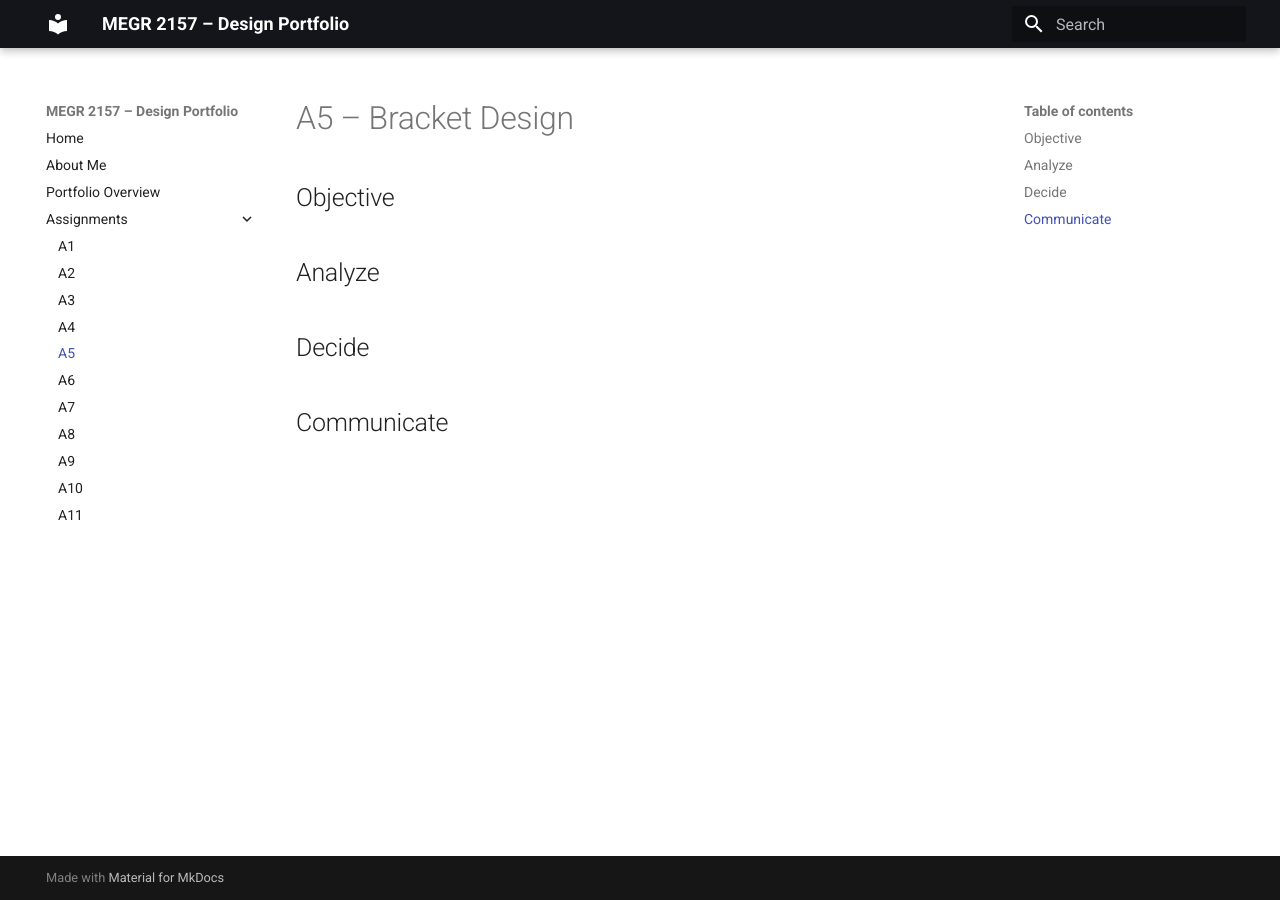
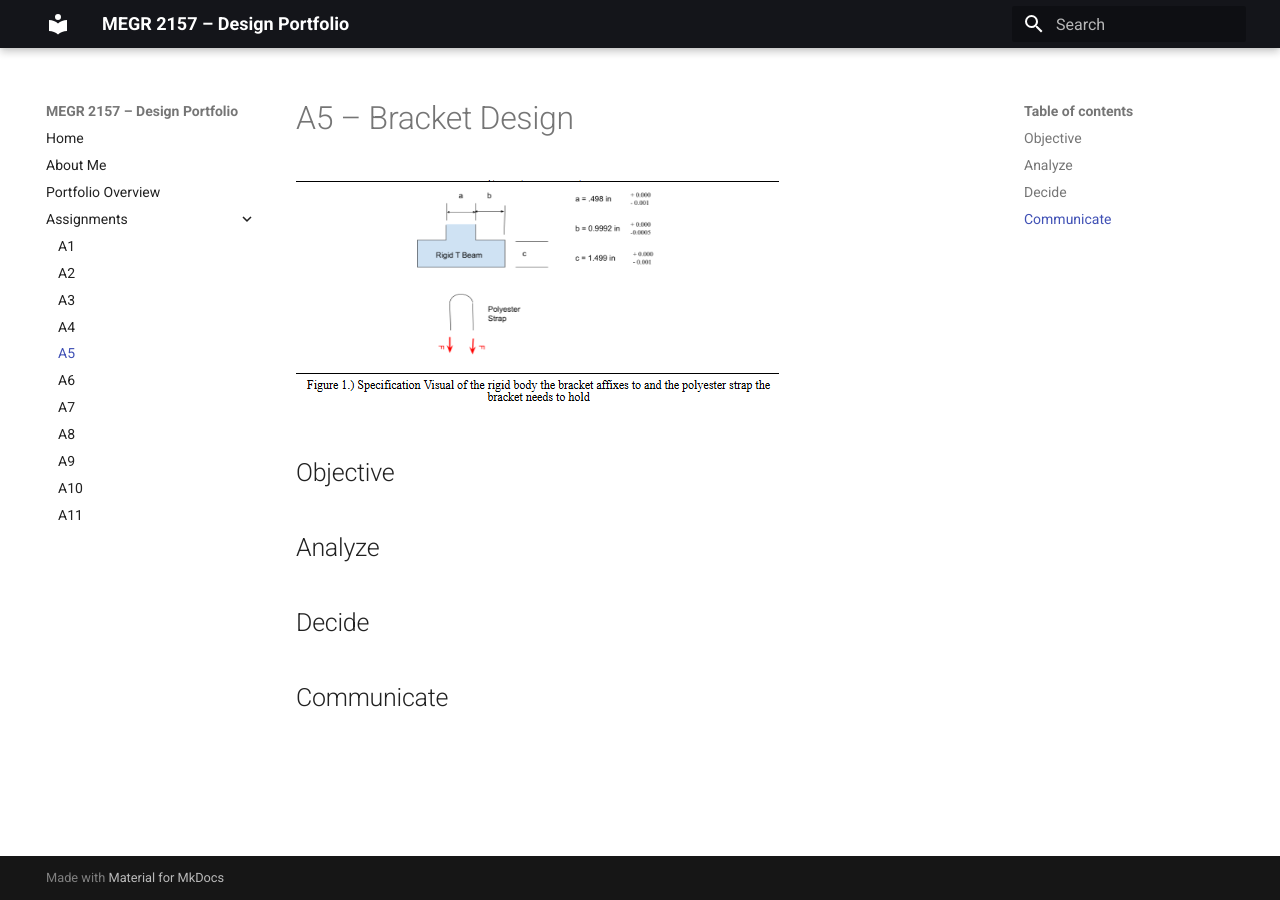
Before and after one commit to pbrown95-glitch/megr2157-portfolio, an MkDocs documentation site: the page built from docs/assignments/A05/index.md, in a window 1280 px wide. Built offline with MkDocs 1.6.1 and Material for MkDocs 9.7.7, drawn with Linux system fonts in a browser that asks for light colours.

Commit message:
Update index.md

```diff
--- a/docs/assignments/A05/index.md
+++ b/docs/assignments/A05/index.md
@@ -1,4 +1,6 @@
 # A5 – Bracket Design
+
+ ![](appendix 1.png)
 
 ## Objective
 
```
